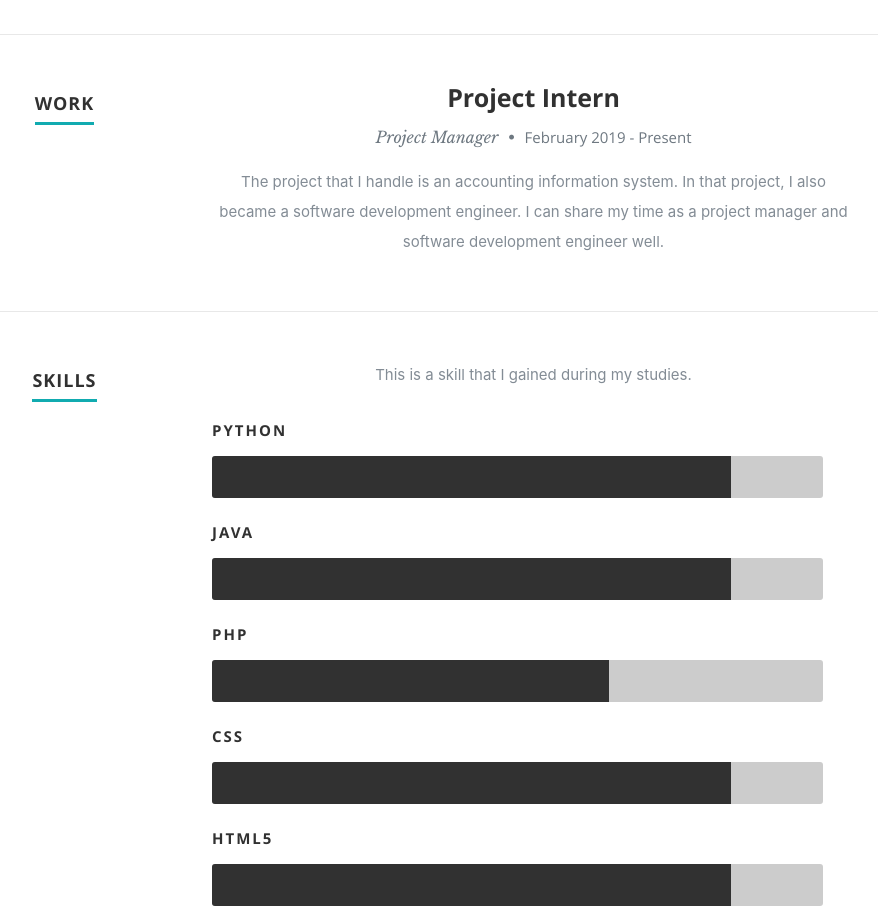
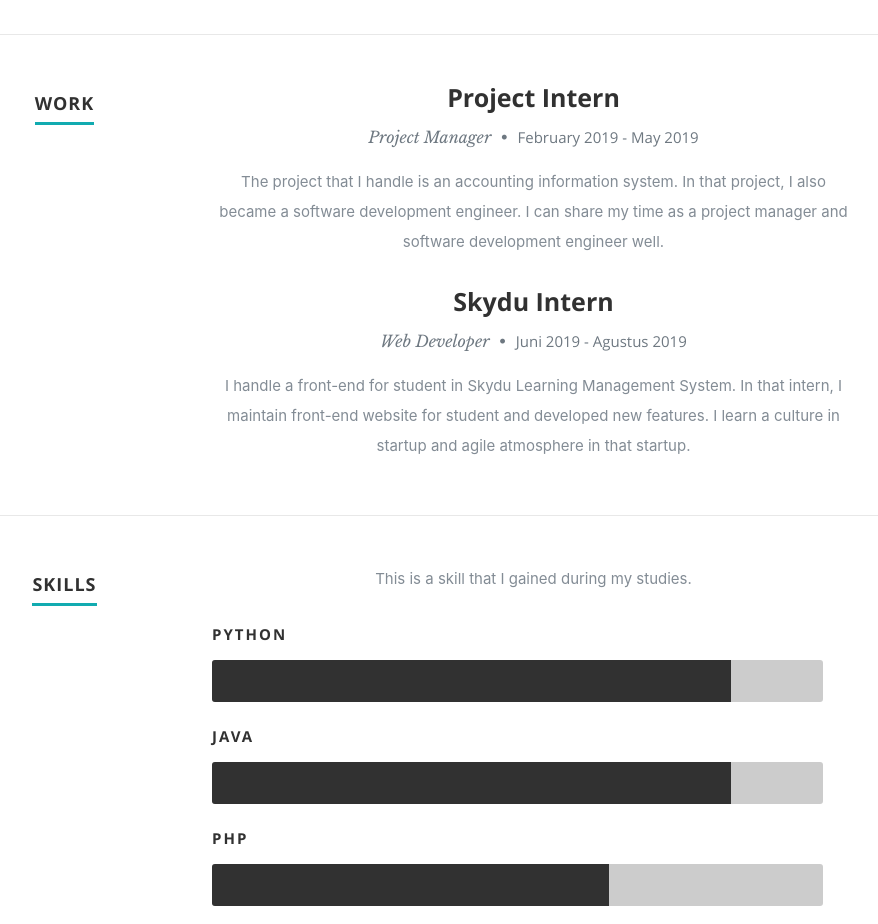
Before and after one commit to IsmailAlGhani/Aboutme, a React (Create React App) app: page / in a window 1280 px wide. Shown: the part 1720-2644 px from the top of the page, without its empty margins (193-1071 px from the left). Built offline with nearby package versions, Linux system fonts and the light colour scheme.

Commit message:
submit again

```diff
--- a/src/components/resume/resume.js
+++ b/src/components/resume/resume.js
@@ -32,11 +32,22 @@ export default class Resume extends Component {
                             <div className="row item">
                                 <div className="twelve columns">
                                     <h3>Project Intern</h3>
-                                    <p className="info">Project Manager <span>•</span> <em className="date">February 2019 - Present</em></p>
+                                    <p className="info">Project Manager <span>•</span> <em className="date">February 2019 - May 2019</em></p>
                                     <p>
                                     The project that I handle is an accounting information system.
                                     In that project, I also became a software development engineer.
                                     I can share my time as a project manager and software development engineer well.
+                                    </p>
+                                </div>
+                            </div>
+                            <div className="row item">
+                                <div className="twelve columns">
+                                    <h3>Skydu Intern</h3>
+                                    <p className="info">Web Developer <span>•</span> <em className="date">Juni 2019 - Agustus 2019</em></p>
+                                    <p>
+                                    I handle a front-end for student in Skydu Learning Management System.
+                                    In that intern, I maintain front-end website for student and developed new features.
+                                    I learn a culture in startup and agile atmosphere in that startup.
                                     </p>
                                 </div>
                             </div>
```
Also changed, not shown: 1 other file (tests, documents, lock files or other folders).
